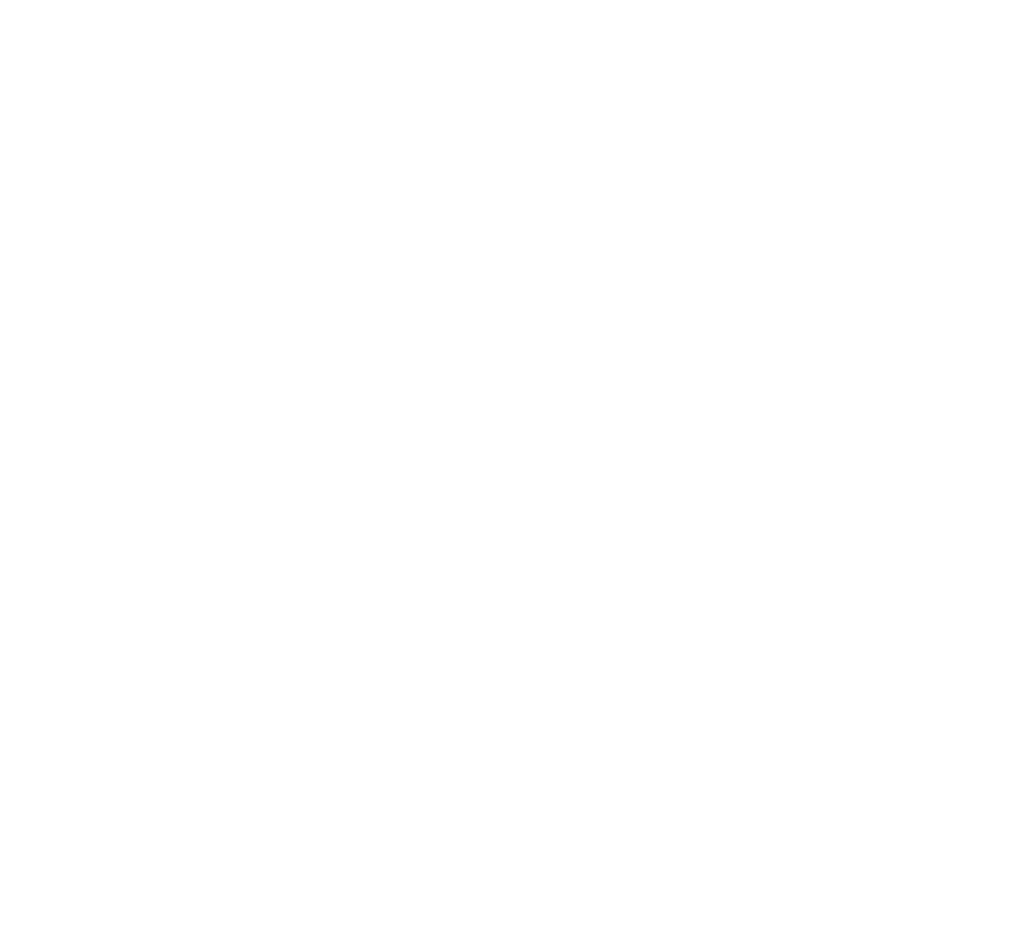
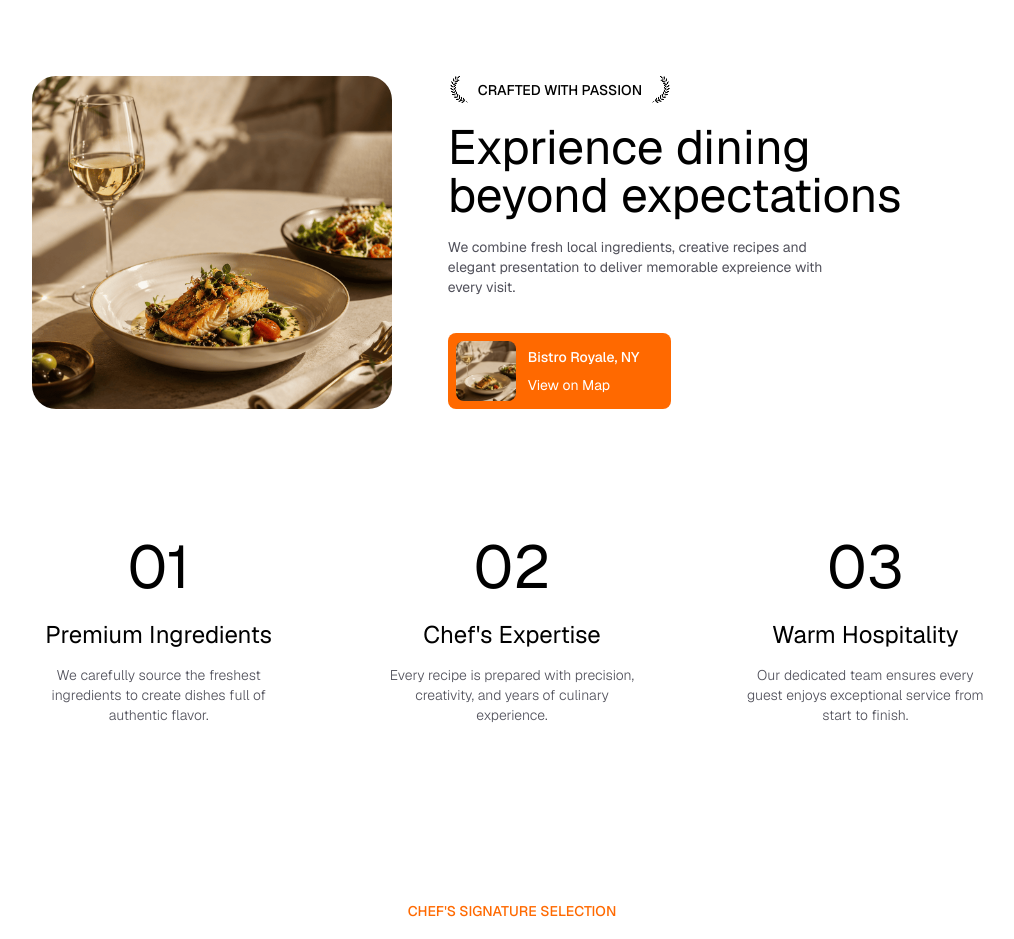
Before and after one commit to Prithvi1666/restro, a React (Vite) app: page / in a window 1280 px wide. Shown: the part 900-1839 px from the top of the page, without its empty margins (128-1142 px from the left). Before the commit the page ends 800 px from the top, so only its background shows below. Built offline with nearby package versions, Linux system fonts and the light colour scheme.

Commit message:
Add About, Stats, and Dishes sections; enhance Navbar scroll effect

```diff
--- a/src/App.jsx
+++ b/src/App.jsx
@@ -1,12 +1,19 @@
 import React from 'react'
 import Navbar from './components/Navbar'
 import HeroSection from './sections/HeroSection'
+import About from './sections/About'
+import Stats from './sections/Stats'
+import Dishes from './sections/Dishes'
+
 
 const App = () => {
   return (
     <>
       <Navbar />
       <HeroSection />
+      <About />
+      <Stats />
+      <Dishes />
     </>
   )
 }
--- a/src/components/Navbar.jsx
+++ b/src/components/Navbar.jsx
@@ -1,4 +1,4 @@
-import React, { useState } from 'react'
+import { useEffect, useState } from 'react'
 import { navLinks } from '../data/data'
 import { MenuIcon, XIcon } from 'lucide-react'
 
@@ -7,9 +7,19 @@
 
     const [mobileOpen, setMobileOpen] = useState(false)
 
+    const [scrolled, setScrolled] = useState(false)
+
+    useEffect(()=>{
+      const handleScroll = ()=>{
+        setScrolled(window.scrollY > 10);
+      };
+      window.addEventListener("scroll", handleScroll);
+      return () => window.removeEventListener("scroll", handleScroll)
+    },[])
+
   return (
     <>
-      <nav className='fixed top-0 z-20 px-auto w-full transition-all duration-300 bg-transparent'>
+      <nav className={`fixed top-0 z-20 px-auto w-full transition-all duration-300 ${scrolled ? 'bg-white/70 backdrop-blur-md' : 'bg-transparent'}`}>
         <div className='flex items-center justify-between font-medium py-4 mx-auto max-w-7xl'>
             <a href="">
                 <img src="/assets/logo.svg" alt="logo" />
--- /dev/null
+++ b/src/sections/About.jsx
@@ -0,0 +1,50 @@
+import React from 'react'
+import Animated from '../components/Animated'
+
+const About = () => {
+  return (
+    <section id='about' className='px-auto mt-44'>
+        <div className='flex flex-col md:flex-row gap-14 mad:gap-18 max-w-7xl mx-auto'>
+          {/* Left Side Main Image */}
+          <Animated scale={0.8} y={0}>
+            <img src="/assets/about.png" alt="Dish" className='max-w-137 w-full h-full object-cover rounded-3xl' />
+          </Animated>
+
+            {/* Right Side Text Content */}
+            <div>
+                <Animated scale={0.8} y={0} className="flex items-center gap-2">
+                    <img src="/assets/iconL.png" alt="iconLeft" />
+                    <span className='font-medium uppercase'>
+                        Crafted with Passion
+                    </span>
+                    <img src="/assets/iconR.png" alt="iconRight" />
+                </Animated>
+
+                <Animated>
+                    <h2 className='mt-5 text-4xl md:text-5xl text-balance'>
+                        Exprience dining beyond expectations
+                    </h2>
+                </Animated>
+
+                <Animated delay={0.2}>
+                    <p className='mt-4.5 text-zinc-600 max-w-sm'>We combine fresh local ingredients, creative recipes and
+                        elegant presentation to deliver memorable expreience with every visit.
+                    </p>
+                </Animated>
+
+                <Animated className="mt-9 bg-orange-500 text-white p-2 pr-8 rounded-lg flex items-center gap-3 w-fit">
+                    <img src="/assets/about.png" alt="bistro royale Location Preview "
+                     className='size-15 rounded-lg object-cover shrink-0' />
+                     <div className='flex flex-col gap-2'>
+                        <p className='font-medium'>Bistro Royale, NY</p>
+                        <a href="#">View on Map</a>
+                     </div>
+                </Animated>
+
+            </div>
+        </div>
+    </section>
+  )
+}
+
+export default About
--- /dev/null
+++ b/src/sections/Dishes.jsx
@@ -0,0 +1,24 @@
+import Animated from '../components/Animated'
+
+const Dishes = () => {
+  return (
+    <section id='dishes' className='px-auto mt-44 '>
+        <div className='text-center mb-16'>
+            <Animated delay={0.2}>
+                <p className='text-orange-500 font-medium uppercase mb-3.5 '>Chef's Signature Selection</p>
+            </Animated>
+            <Animated>
+                <h2 className='text-4xl md:text-5xl max-w-lg mx-auto text-balance'>
+                    Discover our signature dishes
+                </h2>
+            </Animated>
+        </div>
+
+        <div>
+            {}
+        </div>
+    </section>
+  )
+}
+
+export default Dishes
--- /dev/null
+++ b/src/sections/Stats.jsx
@@ -0,0 +1,20 @@
+import Animated from '../components/Animated'
+import { statsData } from '../data/data'
+
+const Stats = () => {
+  return (
+    <section id='stats' className='px-auto mt-32'>
+        <div className='flex flex-col md:flex-row items-center justify-center gap-12 md:gap-25 max-w-7xl mx-auto '>
+            {statsData.map((item, index)=>(
+                <Animated key={index} delay={0.2} className='flex flex-col items-center text-center'>
+                    <span className='text-6xl'>{item.number}</span>
+                    <h3 className='mt-5.5 text-2xl'>{item.title}</h3>
+                    <p className='mt-3.5 font-light text-zinc-600 max-w-72'>{item.description}</p>
+                </Animated>
+            ))}
+        </div>
+    </section>
+  )
+}
+
+export default Stats
```
